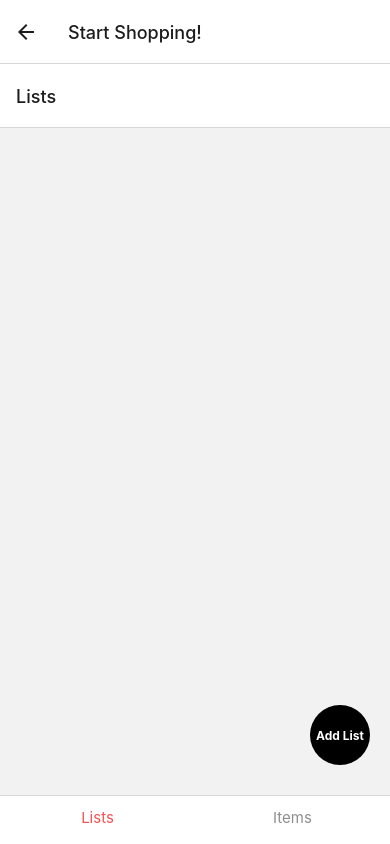
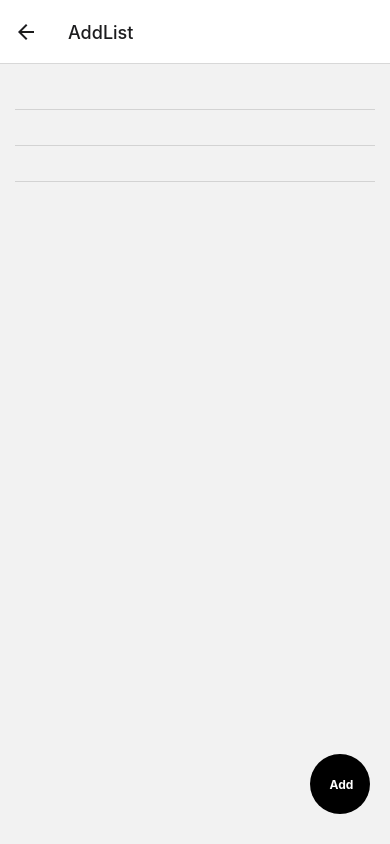
Before and after one commit to Saikoyomii9/SaiShopperReactNativeMobileApplication, a React Native app: screen /AddList in a window 390 px wide. Built offline with nearby package versions, Linux system fonts and the light colour scheme.

Commit message:
Wednsday 9/07/2022

```diff
--- a/src/screens/AddList/index.js
+++ b/src/screens/AddList/index.js
@@ -7,28 +7,29 @@ import styles from './styles';
 const AddList = props => {
 
         const navigation = useNavigation();
-        //Name of shopoing, store, date
-        const [name, setName] = useState('groceryShoppingList');
+        //Name of shopping, store, date
+        const [name, setName] = useState(' ');
         const [store, setStore] = useState(' ');
         const [date, setDate] = useState(' ');
 
         const onListAdd = ()  => { //Validation
-                if(!name ) {
-                        alert('Please emter a ashopping list Name!');
+                if(!name) {
+                        alert( 'Please enter a ashopping list name.');
                         return;
                 }
                 if(!store) {
-                        alert('Please emter a store name!');
+                        alert('Please enter a store name.');
                         return;
                 }
                 if(!date ) {
-                        alert('Please emter a date in format YYYT-MM-DD!');
+                        alert('Please enter a date in format YYYT-MM-DD!');
                         return;
                 }
-        }
+
 
                 alert(name + ' Added ');//Alert List has been added
-                navigation.navigate('Start Shopping!');
+                navigation.navigate(' Start Shopping!' );
+        }
 
   return (
     <View style={styles.container}>
@@ -38,7 +39,15 @@ const AddList = props => {
                         onChangeText={value => setName(value)}
                         style={styles.name}
                         clearButtonMode={'while-editing'}
-                        plasceholder={'Enter List Name'}
+                        placeholder={'Enter List Name'}
+                        placeholderTextColor={'grey'}
+                />
+                <TextInput
+                        value = {store}
+                        onChangeText={value => setStore(value)}
+                        style={styles.store}
+                        clearButtonMode={'while-editing'}
+                        plasceholder={'Enter Store'}
                         placeholderTextColor={'grey'}
                 />
                 <TextInput
@@ -49,25 +58,16 @@ const AddList = props => {
                         plasceholder={'Enter Date in format YYYY-MM-DD'}
                         placeholderTextColor={'grey'}
                 />
-                <TextInput  //Place Holder text
-                        value = {store}
-                        onChangeText={value => setStore(value)}
-                        style={styles.name}
-                        clearButtonMode={'while-editing'}
-                        plasceholder={'Enter List Name'}
-                        placeholderTextColor={'grey'}
-                />
 
         </View>
         <View style={styles.bottomContainer}>
                 <Pressable style={styles.button} onPress={onListAdd}>
-                        <Text style={styles.buttonText}>  Add </Text>
-
+                        <Text style={styles.buttonText}> Add</Text>
                 </Pressable>
 
         </View>
     </View>
   );
-  }
+  };
 
 export default AddList;
--- a/src/screens/Items/index.js
+++ b/src/screens/Items/index.js
@@ -11,7 +11,7 @@ const ItemsScreen = props => {
         <View style = {styles.bottom}>
                 <TouchableOpacity
                 style ={styles.button}
-                onPress={()=> console.log('AddList')}
+                onPress={()=> console.log('Add List')}
                 >
                 <Text style ={styles.buttonText}> Add List </Text>
                 </TouchableOpacity>
--- a/src/screens/Lists/index.js
+++ b/src/screens/Lists/index.js
@@ -6,14 +6,14 @@ import styles from './styles';
 
 const ListsScreen = props => {
 
-        const navigation = useNavigation();
+  const navigation = useNavigation();
 
   return (
     <View style={styles.container}>
-        <View style = {styles.bottom}>
+        <View style={styles.bottom}>
                 <TouchableOpacity
                 style ={styles.button}
-                onPress={()=> navigation.navigate('AddList')}
+                onPress={() => navigation.navigate('Add List')}
                 >
                 <Text style ={styles.buttonText}> Add List </Text>
                 </TouchableOpacity>
```
Also changed, not shown: src/components/List/Index.js (+6 -1 lines).
